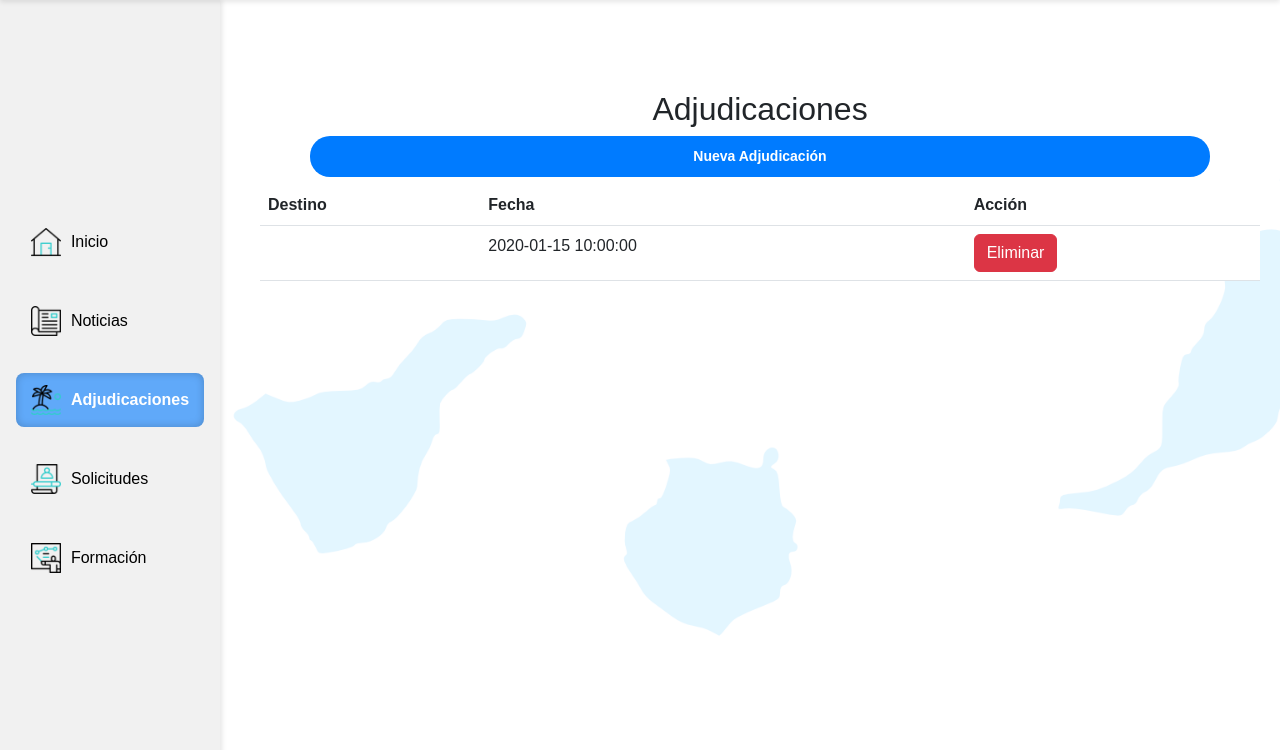
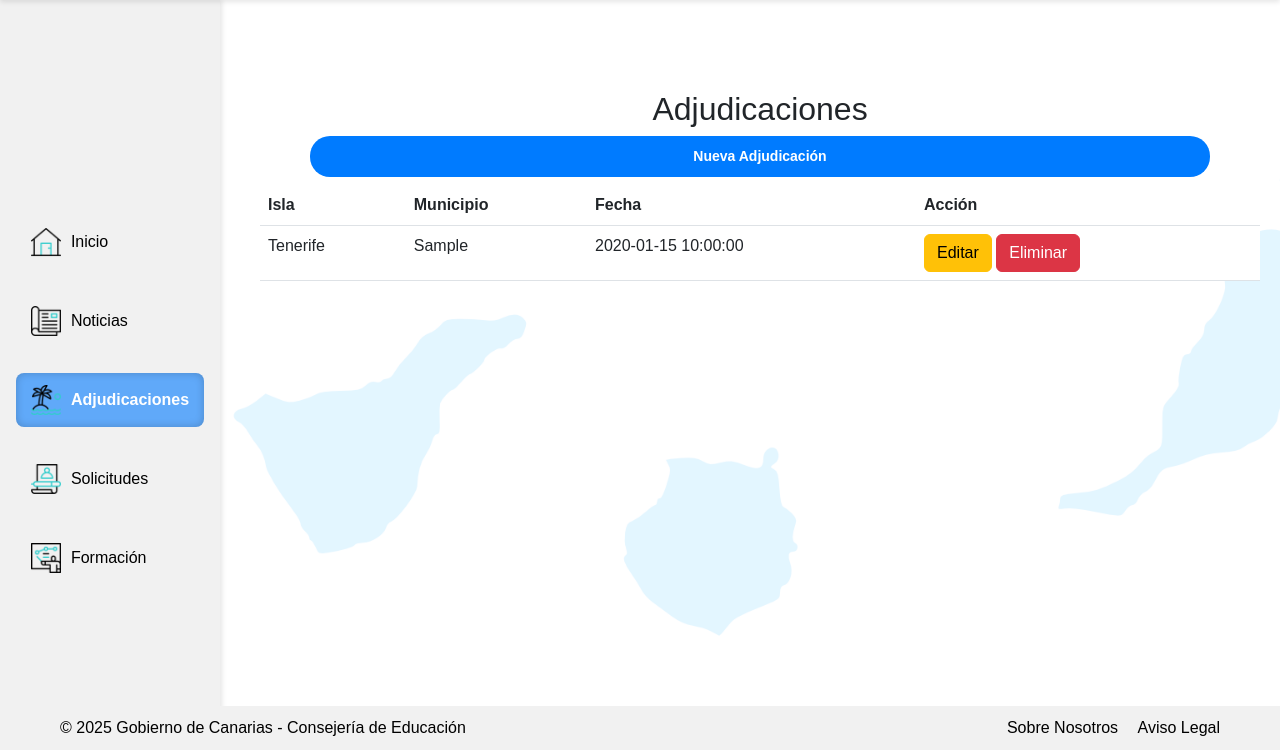
Before and after one commit to carlosss91/portaldocente2.0, a PHP site: page /views/adjudicaciones.php in a window 1280 px wide. Shown: the part 50-800 px from the top of the page. Run offline with PHP 8.4, Linux system fonts and the light colour scheme; a user stored in the database is signed in; tables that the repository leaves empty hold one stand-in row (values such as "Sample post"); data that the repository does not hold is empty.

Commit message:
Modificaciones Adjudicaciones
Modificaciones de Adjudicaciones.php, Adjudicacion.php y AdjudicacionController.p`hp, así como mejoras en el script.js para que salga correctamente el formulario

```diff
--- a/assets/js/script.js
+++ b/assets/js/script.js
@@ -124,3 +124,44 @@ document.addEventListener("DOMContentLoaded", function () {
         }
     });
 });
+
+// ------------------  FORMULARIO ADJUDICACIONES ------------------
+
+var municipiosPorIsla = {
+    "Tenerife": ["Adeje", "Arafo", "Arico", "Arona", "Buenavista del Norte", "Candelaria", "El Rosario", "El Sauzal", "El Tanque", "Fasnia", "Garachico", "Granadilla de Abona", "Guía de Isora", "Güímar", "Icod de los Vinos", "La Guancha", "La Matanza de Acentejo", "La Orotava", "La Victoria de Acentejo", "Los Realejos", "Puerto de la Cruz", "San Cristóbal de La Laguna", "San Juan de la Rambla", "San Miguel de Abona", "Santa Cruz de Tenerife", "Santa Úrsula", "Santiago del Teide", "Tacoronte", "Tegueste", "Vilaflor de Chasna"],
+    "Gran Canaria": ["Agaete", "Agüimes", "Artenara", "Arucas", "Firgas", "Gáldar", "Ingenio", "La Aldea de San Nicolás", "Las Palmas de Gran Canaria", "Mogán", "Moya", "San Bartolomé de Tirajana", "Santa Brígida", "Santa Lucía de Tirajana", "Santa María de Guía", "Tejeda", "Telde", "Teror", "Valleseco", "Valsequillo de Gran Canaria", "Vega de San Mateo"],
+    "Lanzarote": ["Arrecife", "Haría", "San Bartolomé", "Teguise", "Tías", "Tinajo", "Yaiza"],
+    "Fuerteventura": ["Antigua", "Betancuria", "La Oliva", "Pájara", "Puerto del Rosario", "Tuineje"],
+    "La Palma": ["Barlovento", "Breña Alta", "Breña Baja", "Fuencaliente", "Garafía", "Los Llanos de Aridane", "El Paso", "Puntagorda", "Puntallana", "San Andrés y Sauces", "Santa Cruz de La Palma", "Tazacorte", "Tijarafe", "Villa de Mazo"],
+    "La Gomera": ["Agulo", "Alajeró", "Hermigua", "San Sebastián de La Gomera", "Valle Gran Rey", "Vallehermoso"],
+    "El Hierro": ["Frontera", "El Pinar de El Hierro", "Valverde"],
+    "La Graciosa": ["Caleta de Sebo"]
+};
+
+// Función para actualizar municipios cuando se seleccione una isla
+function actualizarMunicipios(select, index) {
+    var islaSeleccionada = select.value;
+    var municipioSelect = document.getElementsByName(`adjudicaciones[${index}][municipio]`)[0];
+
+    // Limpiar el select de municipios
+    municipioSelect.innerHTML = '<option value="">Seleccione un municipio</option>';
+
+    // Si la isla tiene municipios, agregarlos al select
+    if (municipiosPorIsla[islaSeleccionada]) {
+        municipiosPorIsla[islaSeleccionada].forEach(municipio => {
+            let option = document.createElement("option");
+            option.value = municipio;
+            option.textContent = municipio;
+            municipioSelect.appendChild(option);
+        });
+    }
+}
+
+function toggleFormulario() {
+    var formulario = document.getElementById("formularioAdjudicacion");
+    if (formulario.style.display === "none" || formulario.style.display === "") {
+        formulario.style.display = "block";
+    } else {
+        formulario.style.display = "none";
+    }
+}
--- a/models/Adjudicacion.php
+++ b/models/Adjudicacion.php
@@ -1,33 +1,34 @@
 <?php
-require_once '../config/db.php'; // Asegurar que se incluye correctamente la conexión
+require_once '../config/db.php'; // Incluir la conexión a la base de datos
 
 class Adjudicacion {
     private $db;
 
     public function __construct() {
+        // Establecer conexión con la base de datos
         $this->db = Database::conectar();
     }
 
-    // Obtener todas las adjudicaciones del usuario actual
+    // Obtener todas las adjudicaciones de un usuario
     public function obtenerAdjudicaciones($id_usuario) {
         $stmt = $this->db->prepare("SELECT * FROM adjudicacion WHERE id_usuario = ?");
         $stmt->execute([$id_usuario]);
         return $stmt->fetchAll(PDO::FETCH_ASSOC);
     }
 
-    // Agregar una nueva adjudicación
-    public function agregarAdjudicacion($id_usuario, $destino_actual) {
-        $stmt = $this->db->prepare("INSERT INTO adjudicacion (id_usuario, destino_actual) VALUES (?, ?)");
-        return $stmt->execute([$id_usuario, $destino_actual]);
+    // Agregar una nueva adjudicación con isla y municipio
+    public function agregarAdjudicacion($id_usuario, $isla, $municipio) {
+        $stmt = $this->db->prepare("INSERT INTO adjudicacion (id_usuario, isla, municipio) VALUES (?, ?, ?)");
+        return $stmt->execute([$id_usuario, $isla, $municipio]);
     }
 
-    // Modificar una adjudicación existente
-    public function modificarAdjudicacion($id_adjudicacion, $nuevo_destino) {
-        $stmt = $this->db->prepare("UPDATE adjudicacion SET destino_actual = ? WHERE id_adjudicacion = ?");
-        return $stmt->execute([$nuevo_destino, $id_adjudicacion]);
+    // Modificar una adjudicación existente cambiando isla y municipio
+    public function modificarAdjudicacion($id_adjudicacion, $nueva_isla, $nuevo_municipio) {
+        $stmt = $this->db->prepare("UPDATE adjudicacion SET isla = ?, municipio = ? WHERE id_adjudicacion = ?");
+        return $stmt->execute([$nueva_isla, $nuevo_municipio, $id_adjudicacion]);
     }
 
-    // Eliminar adjudicación
+    // Eliminar adjudicación por ID
     public function eliminarAdjudicacion($id_adjudicacion) {
         $stmt = $this->db->prepare("DELETE FROM adjudicacion WHERE id_adjudicacion = ?");
         return $stmt->execute([$id_adjudicacion]);
--- a/views/adjudicaciones.php
+++ b/views/adjudicaciones.php
@@ -1,13 +1,43 @@
 <?php
 session_start();
+require_once '../models/Adjudicacion.php';
+
+// Verifica que el usuario haya iniciado sesión y tenga el rol adecuado
 if (!isset($_SESSION["usuario"]) || $_SESSION["rol"] !== "docente") {
-    header("Location: login.php");
+    header("Location: login.php"); // Redirige al login si el usuario no está autenticado
     exit();
 }
 
-require_once '../models/Adjudicacion.php';
+// Verifica si el ID del usuario está definido en la sesión
+if (!isset($_SESSION["id_usuario"])) {
+    die("Error: ID de usuario no definido en la sesión.");
+}
+
+// Crea una instancia del modelo de adjudicaciones
 $adjudicacionModel = new Adjudicacion();
+
+// Obtiene las adjudicaciones del usuario autenticado
 $adjudicaciones = $adjudicacionModel->obtenerAdjudicaciones($_SESSION["id_usuario"]);
+
+// Asegurar que $adjudicaciones sea un array antes de recorrerlo
+if (!is_array($adjudicaciones)) {
+    $adjudicaciones = []; // Si la consulta falla, se asigna un array vacío para evitar errores en el bucle
+}
+
+// Listado de islas y municipios actualizados
+$municipios_por_isla = [
+    "Tenerife" => ["Adeje", "Arafo", "Arico", "Arona", "Buenavista del Norte", "Candelaria", "El Rosario", "El Sauzal", "El Tanque", "Fasnia", "Garachico", "Granadilla de Abona", "Guía de Isora", "Güímar", "Icod de los Vinos", "La Guancha", "La Matanza de Acentejo", "La Orotava", "La Victoria de Acentejo", "Los Realejos", "Puerto de la Cruz", "San Cristóbal de La Laguna", "San Juan de la Rambla", "San Miguel de Abona", "Santa Cruz de Tenerife", "Santa Úrsula", "Santiago del Teide", "Tacoronte", "Tegueste", "Vilaflor de Chasna"],
+    "Gran Canaria" => ["Agaete", "Agüimes", "Artenara", "Arucas", "Firgas", "Gáldar", "Ingenio", "La Aldea de San Nicolás", "Las Palmas de Gran Canaria", "Mogán", "Moya", "San Bartolomé de Tirajana", "Santa Brígida", "Santa Lucía de Tirajana", "Santa María de Guía", "Tejeda", "Telde", "Teror", "Valleseco", "Valsequillo de Gran Canaria", "Vega de San Mateo"],
+    "Lanzarote" => ["Arrecife", "Haría", "San Bartolomé", "Teguise", "Tías", "Tinajo", "Yaiza"],
+    "Fuerteventura" => ["Antigua", "Betancuria", "La Oliva", "Pájara", "Puerto del Rosario", "Tuineje"],
+    "La Palma" => ["Barlovento", "Breña Alta", "Breña Baja", "Fuencaliente", "Garafía", "Los Llanos de Aridane", "El Paso", "Puntagorda", "Puntallana", "San Andrés y Sauces", "Santa Cruz de La Palma", "Tazacorte", "Tijarafe", "Villa de Mazo"],
+    "La Gomera" => ["Agulo", "Alajeró", "Hermigua", "San Sebastián de La Gomera", "Valle Gran Rey", "Vallehermoso"],
+    "El Hierro" => ["Frontera", "El Pinar de El Hierro", "Valverde"],
+    "La Graciosa" => ["Caleta de Sebo"]
+];
+
+// Determina la página activa para resaltar la opción correspondiente en la barra lateral
+$pagina_activa = basename($_SERVER['PHP_SELF'], ".php");
 ?>
 
 <!DOCTYPE html>
@@ -22,21 +52,17 @@ $adjudicaciones = $adjudicacionModel->obtenerAdjudicaciones($_SESSION["id_usuari
     <script src="../assets/js/script.js" defer></script>
 </head>
 <body>
-
     <!-- Barra superior -->
     <header class="top-bar">
         <button id="toggle-btn" class="toggle-sidebar-btn" onclick="toggleSidebar()">
             <img id="collapse-icon" src="../assets/icons/menu_static.png" alt="Colapsar" class="toggle-icon sidebar-icon">
         </button>
-
         <img src="../assets/img/logo_canarias.png" alt="Gobierno de Canarias" class="logo-canarias">
-
         <div class="search-container">
             <input type="text" placeholder="Buscar..." class="search-bar">
             <button class="search-btn"><i class="fas fa-search"></i></button>
         </div>
-
-        <div class="user-menu">
+        <div class="user-menu" onclick="toggleUserMenu(event)">
             <img src="../assets/icons/user_static.png" alt="Usuario" class="user-icon">
             <div class="dropdown-content" id="userDropdown">
                 <a href="perfil.php">Mi Perfil</a>
@@ -48,19 +74,19 @@ $adjudicaciones = $adjudicacionModel->obtenerAdjudicaciones($_SESSION["id_usuari
     <!-- Barra lateral -->
     <nav class="sidebar" id="sidebar">
         <div class="sidebar-content">
-            <a href="dashboard.php" class="nav-link">
+            <a href="dashboard.php" class="nav-link <?php echo ($pagina_activa == 'dashboard') ? 'active' : ''; ?>">
                 <img src="../assets/icons/home_static.png" alt="Inicio" class="sidebar-icon"> <span>Inicio</span>
             </a>
-            <a href="noticias.php" class="nav-link">
+            <a href="noticias.php" class="nav-link <?php echo ($pagina_activa == 'noticias') ? 'active' : ''; ?>">
                 <img src="../assets/icons/news_static.png" alt="Noticias" class="sidebar-icon"> <span>Noticias</span>
             </a>
-            <a href="adjudicaciones.php" class="nav-link active">
+            <a href="adjudicaciones.php" class="nav-link <?php echo ($pagina_activa == 'adjudicaciones') ? 'active' : ''; ?>">
                 <img src="../assets/icons/island_static.png" alt="Adjudicaciones" class="sidebar-icon"> <span>Adjudicaciones</span>
             </a>
-            <a href="solicitudes.php" class="nav-link">
+            <a href="solicitudes.php" class="nav-link <?php echo ($pagina_activa == 'solicitudes') ? 'active' : ''; ?>">
                 <img src="../assets/icons/request_static.png" alt="Solicitudes" class="sidebar-icon"> <span>Solicitudes</span>
             </a>
-            <a href="formacion.php" class="nav-link">
+            <a href="formacion.php" class="nav-link <?php echo ($pagina_activa == 'formacion') ? 'active' : ''; ?>">
                 <img src="../assets/icons/education_static.png" alt="Formación" class="sidebar-icon"> <span>Formación</span>
             </a>
         </div>
@@ -69,32 +95,33 @@ $adjudicaciones = $adjudicacionModel->obtenerAdjudicaciones($_SESSION["id_usuari
     <!-- Contenido -->
     <main class="content">
         <h2 class="page-title">Adjudicaciones</h2>
+        <button id="mostrarFormulario" class="btn btn-primary" onclick="toggleFormulario()">Nueva Adjudicación</button>
 
-        <button id="mostrarFormulario" class="btn btn-primary">Nueva Adjudicación</button>
-
-        <!-- Formulario de adjudicación -->
         <div id="formularioAdjudicacion" style="display:none;">
             <form action="../controllers/adjudicacionesController.php" method="POST">
-                <label for="destino_actual">Destino:</label>
-                <select name="destino_actual" required>
-                    <option value="Tenerife">Tenerife</option>
-                    <option value="Gran Canaria">Gran Canaria</option>
-                    <option value="Lanzarote">Lanzarote</option>
-                    <option value="Fuerteventura">Fuerteventura</option>
-                    <option value="La Palma">La Palma</option>
-                    <option value="La Gomera">La Gomera</option>
-                    <option value="El Hierro">El Hierro</option>
-                    <option value="La Graciosa">La Graciosa</option>
-                </select>
+                <?php for ($i = 1; $i <= 10; $i++): ?>
+                    <div class="d-flex align-items-center mb-2 gap-3">
+                        <span><?= $i ?>.</span>
+                        <select name="adjudicaciones[<?= $i ?>][isla]" class="form-select" id="isla<?= $i ?>" onchange="actualizarMunicipios(this, <?= $i ?>)">
+                            <option value="">Seleccione una isla</option>
+                            <?php foreach (array_keys($municipios_por_isla) as $isla): ?>
+                                <option value="<?= $isla ?>"><?= $isla ?></option>
+                            <?php endforeach; ?>
+                        </select>
+                        <select name="adjudicaciones[<?= $i ?>][municipio]" class="form-select" id="municipio<?= $i ?>">
+                            <option value="">Seleccione un municipio</option>
+                        </select>
+                    </div>
+                <?php endfor; ?>
                 <button type="submit" class="btn btn-success">Guardar</button>
             </form>
-        </div>
+    </div>
 
-        <!-- Tabla de adjudicaciones -->
         <table class="table">
             <thead>
                 <tr>
-                    <th>Destino</th>
+                    <th>Isla</th>
+                    <th>Municipio</th>
                     <th>Fecha</th>
                     <th>Acción</th>
                 </tr>
@@ -102,13 +129,12 @@ $adjudicaciones = $adjudicacionModel->obtenerAdjudicaciones($_SESSION["id_usuari
             <tbody>
                 <?php foreach ($adjudicaciones as $adj): ?>
                 <tr>
-                    <td><?= htmlspecialchars($adj["destino_actual"]) ?></td>
-                    <td><?= htmlspecialchars($adj["fecha_adjudicacion"]) ?></td>
+                    <td><?= htmlspecialchars($adj["isla"] ?? 'No disponible') ?></td>
+                    <td><?= htmlspecialchars($adj["municipio"] ?? 'No disponible') ?></td>
+                    <td><?= htmlspecialchars($adj["fecha_adjudicacion"] ?? 'No disponible') ?></td>
                     <td>
-                        <form action="../controllers/adjudicacionesController.php" method="POST">
-                            <input type="hidden" name="eliminar_adjudicacion" value="<?= $adj["id_adjudicacion"] ?>">
-                            <button type="submit" class="btn btn-danger">Eliminar</button>
-                        </form>
+                        <button class="btn btn-warning">Editar</button>
+                        <button class="btn btn-danger">Eliminar</button>
                     </td>
                 </tr>
                 <?php endforeach; ?>
@@ -116,5 +142,13 @@ $adjudicaciones = $adjudicacionModel->obtenerAdjudicaciones($_SESSION["id_usuari
         </table>
     </main>
 
+    <!-- Pie de página -->
+    <footer class="footer">
+        <div class="footer-left">© 2025 Gobierno de Canarias - Consejería de Educación</div>
+        <div class="footer-right">
+            <a href="#">Sobre Nosotros</a>
+            <a href="#">Aviso Legal</a>
+        </div>
+    </footer>
 </body>
 </html>
```
Also changed, not shown: config/database.sql (added, +77 -0 lines), controllers/AdjudicacionController.php (+15 -5 lines), controllers/UsuarioController.php (added, +36 -0 lines), controllers/login.php (+24 -17 lines).
